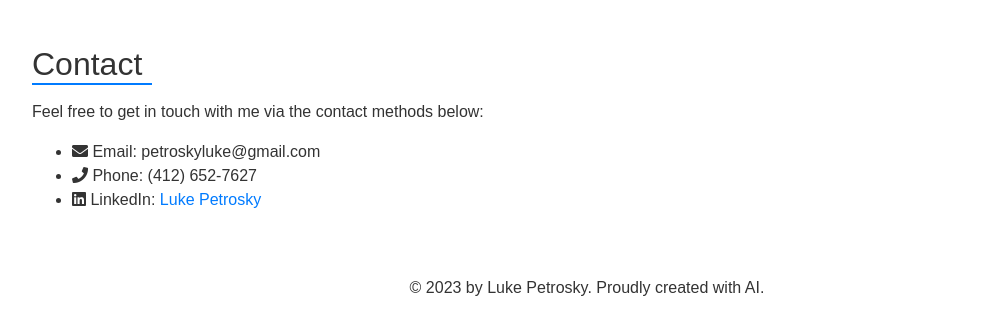
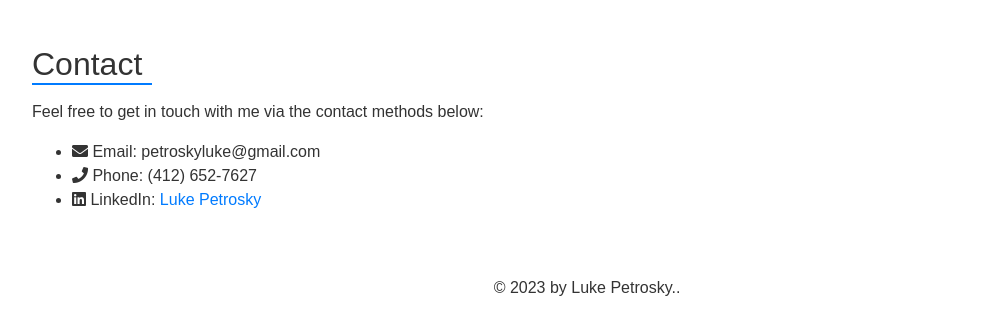
Before and after one commit to petroskyluke/petroskyluke, a plain HTML site: page index.html in a window 1280 px wide. Shown: the part 1929-2245 px from the top of the page, without its empty margins (53-1043 px from the left). Drawn offline with nearby package versions, Linux system fonts and the light colour scheme.

Commit message:
small change

```diff
--- a/index.html
+++ b/index.html
@@ -195,7 +195,7 @@
     <!-- Footer (if you want one) -->
     <footer class="mt-5">
         <div class="text-center py-3">
-            © 2023 by Luke Petrosky. Proudly created with AI</i>.
+            © 2023 by Luke Petrosky.</i>.
         </div>
     </footer>
 
```
